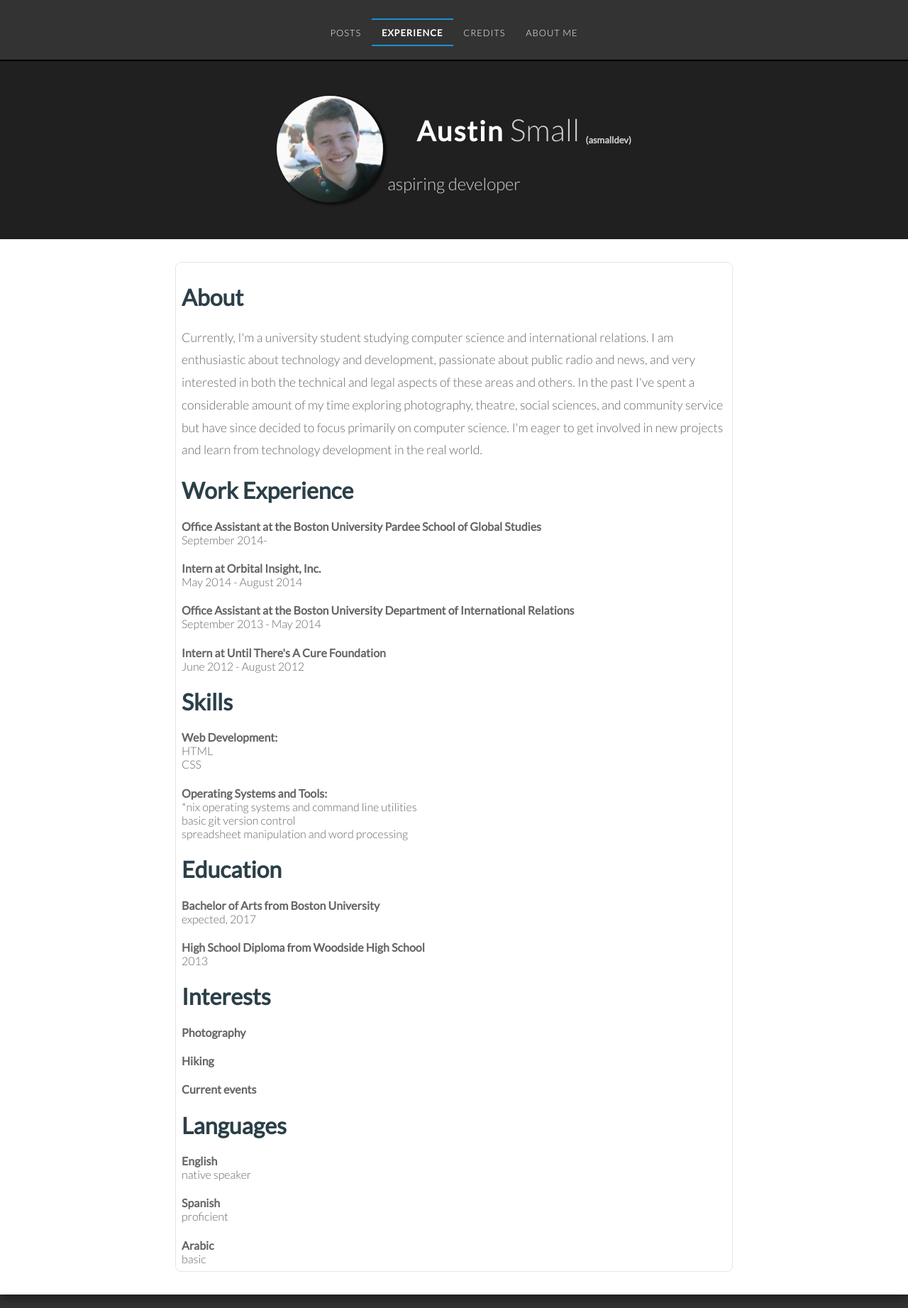
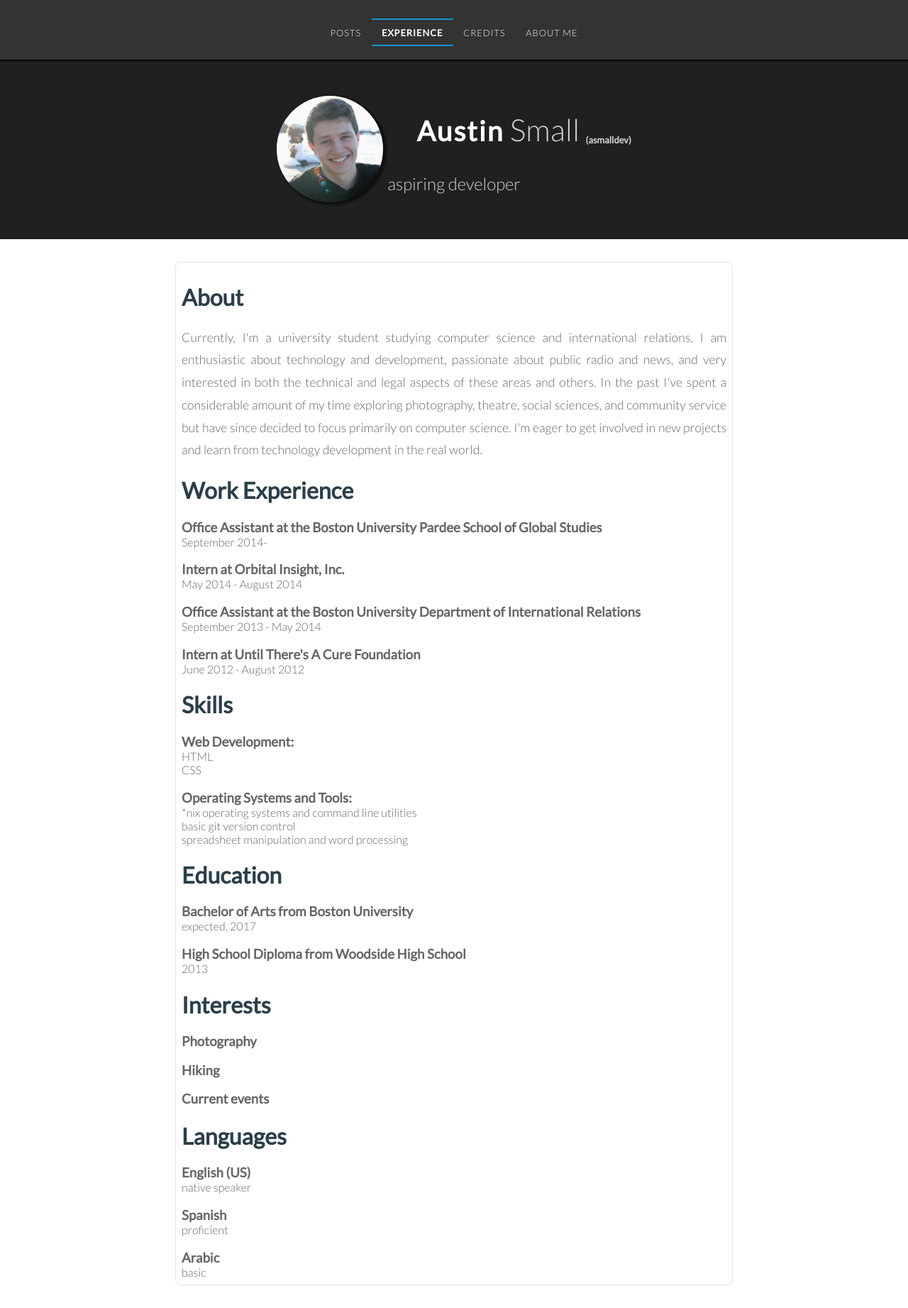
Before and after one commit to csmallbio/asmalldev.github.io, a Jekyll site: the page built from CV/index.html, in a window 1280 px wide. Shown: the whole page at 71% size. Built offline with Jekyll 4.4.1, drawn with Linux system fonts in a browser that asks for light colours; nearby versions of some CDN libraries; some web fonts are replaced.

Commit message:
tweak CSS for profile section and experience page, and profile image transition

```diff
--- a/CV/index.html
+++ b/CV/index.html
@@ -34,25 +34,25 @@
 		</p>
 
 	<h1>Work Experience</h1>
-		<h4>Office Assistant at the Boston University Pardee School of Global Studies</h4>
+		<h3>Office Assistant at the Boston University Pardee School of Global Studies</h3>
 			<span class="period">September 2014-</span>
 
-		<h4>Intern at Orbital Insight, Inc.</h4>
+		<h3>Intern at Orbital Insight, Inc.</h3>
 			<span class="period">May 2014 - August 2014</span>
 
-		<h4>Office Assistant at the Boston University Department of International Relations</h4>
+		<h3>Office Assistant at the Boston University Department of International Relations</h3>
 			<span class="period">September 2013 - May 2014</span>
 
-		<h4>Intern at Until There's A Cure Foundation</h4>
+		<h3>Intern at Until There's A Cure Foundation</h3>
 			<span class="period">June 2012 - August 2012</span>
 
 	<h1>Skills</h1>
-		<h4>Web Development:</h4>
+		<h3>Web Development:</h3>
 			<ul>
 				<li>HTML</li>
 				<li>CSS</li>
 			</ul>
-		<h4>Operating Systems and Tools:</h4>
+		<h3>Operating Systems and Tools:</h3>
 			<ul>
 				<li>*nix operating systems and command line utilities</li>
 				<li>basic git version control</li>
@@ -60,23 +60,23 @@
 			</ul>
 
 	<h1>Education</h1>
-		<h4>Bachelor of Arts from Boston University</h4>
+		<h3>Bachelor of Arts from Boston University</h3>
 			<span class="period">expected, 2017</span>
 
-		<h4>High School Diploma from Woodside High School</h4>
+		<h3>High School Diploma from Woodside High School</h3>
 			<span class="period">2013</span>
 
 	<h1>Interests</h1>
-		<h4>Photography</h4>
-		<h4>Hiking</h4>
-		<h4>Current events</h4>
+		<h3>Photography</h3>
+		<h3>Hiking</h3>
+		<h3>Current events</h3>
 
 	<h1>Languages</h1>
-		<h4>English</h4>
+		<h3>English (US)</h3>
 			<span id="period">native speaker</span>
-		<h4>Spanish</h4>
+		<h3>Spanish</h3>
 			<span id="period">proficient</span>
-		<h4>Arabic</h4>
+		<h3>Arabic</h3>
 			<span id="period>">basic</span>
 
 </div>
--- a/css/default.css
+++ b/css/default.css
@@ -807,7 +807,7 @@
 		text-decoration: underline;
 	}
 
-	#cv h4
+	#cv h3
 	{
 		margin-bottom: 0;
 	}
@@ -815,6 +815,7 @@
 	#cv p
 	{
 		font-size: 1.1em;
+		text-align: justify;
 	}
 
 	@media (max-width: 1162px) {
@@ -1304,10 +1305,10 @@
 
 	#profile
 	{
-		display: block;
-		margin-left: auto;
-		margin-right: auto;
-		margin-bottom: 1em;
+		position: absolute;
+		visibility:hidden;
+		opacity:0;
+		transition:visibility 0s linear 0.5s,opacity 0.5s linear;
 	}
 
 	.paragraph_wrapper
```
